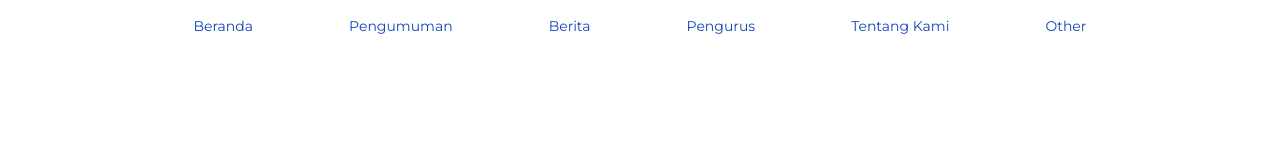
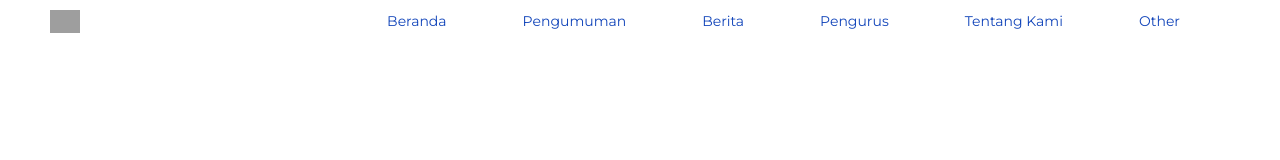
Before and after one commit to Cipaxdragon/Tampilan_baru, a plain HTML site: page index.html in a window 1280 px wide. Drawn offline with nearby package versions, Linux system fonts and the light colour scheme; grey boxes are pictures that could not be loaded.

Commit message:
Tampilan Baru

```diff
--- a/index.html
+++ b/index.html
@@ -3,7 +3,6 @@
 <head>
   <meta charset="UTF-8">
   <link rel="icon" href="https://cdn.discordapp.com/attachments/873016107391402044/1125020914774458389/Logo_HMJ-SI.png" type="image/png">
-
   <meta name="viewport" content="width=device-width, initial-scale=1.0">
   <link rel="stylesheet" href="style.css">
   <link href="https://cdn.jsdelivr.net/npm/tailwindcss@2.2.19/dist/tailwind.min.css" rel="stylesheet">
@@ -16,10 +15,10 @@
     }
 
     .navbar li {
-        font-size: 14px;
-    font-weight: 400;
-      padding-left: 40px;
-      padding-right: 40px;
+      font-size: 14px;
+      font-weight: 400;
+      padding-left: 10px;
+      padding-right: 10px;
     }
 
     .dropdown {
@@ -34,19 +33,44 @@
       min-width: 160px;
       box-shadow: 0px 8px 16px 0px rgba(0,0,0,0.2);
       z-index: 1;
+      right: 0;
+      top: 100%;
     }
 
     .dropdown:hover .dropdown-content {
       display: block;
     }
+
+    .navbar li {
+      transition: transform 0.3s;
+      color: #1245ba;
+      padding-right: 50px;
+    }
+
+    .navbar li:hover {
+      transform: scale(1.1);
+    }
+
+    .flex {
+      display: flex;
+      flex-direction: row;
+      justify-content: space-between;
+    }
   </style>
 </head>
 
 <body>
-  <nav class="py-4">
-    <div class="container mx-auto px-4">
-      <div class="flex items-center justify-center">
-
+    <nav class="py-4" style="
+    padding-top: 10px;
+">
+    <div class="container mx-auto px-4" style="
+    padding-left: 50px;
+    padding-right: 50px;
+">
+      <div class="flex items-center justify-between">
+        <div>
+          <img src="https://cdn.discordapp.com/attachments/873016107391402044/1125020914774458389/Logo_HMJ-SI.png" alt="" width="30">
+        </div>
         <div>
           <ul class="navbar flex space-x-4">
             <li><a href="#">Beranda</a></li>
--- a/style.css
+++ /dev/null
@@ -1,38 +0,0 @@
-.dropdown-content {
-  display: none;
-  position: absolute;
-  background-color: #f9f9f9;
-  min-width: 160px;
-  box-shadow: 0px 8px 16px 0px rgba(0,0,0,0.2);
-  z-index: 1;
-}
-.dropdown:hover .dropdown-content {
-  display: block;
-}
-
-/* Tambahkan kode CSS ini ke dalam file style.css */
-
-@keyframes slideDown {
-  0% {
-    opacity: 0;
-    transform: translateY(-10px);
-  }
-  100% {
-    opacity: 1;
-    transform: translateY(0);
-  }
-}
-
-.dropdown-content {
-  animation: slideDown 0.3s ease;
-}
-
-.navbar li {
-  transition: transform 0.3s;
-  color :#1245ba;
-}
-
-.navbar li:hover {
-  transform: scale(1.1);
-
-}
```
